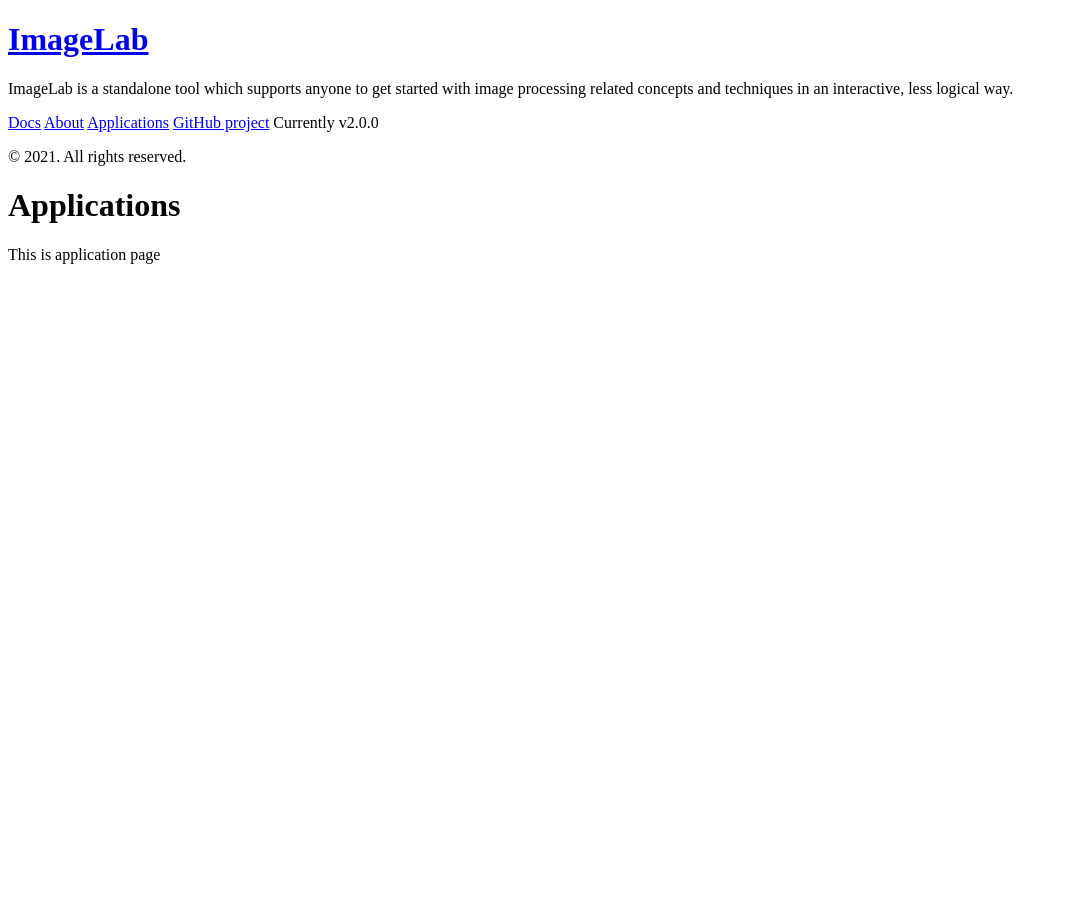
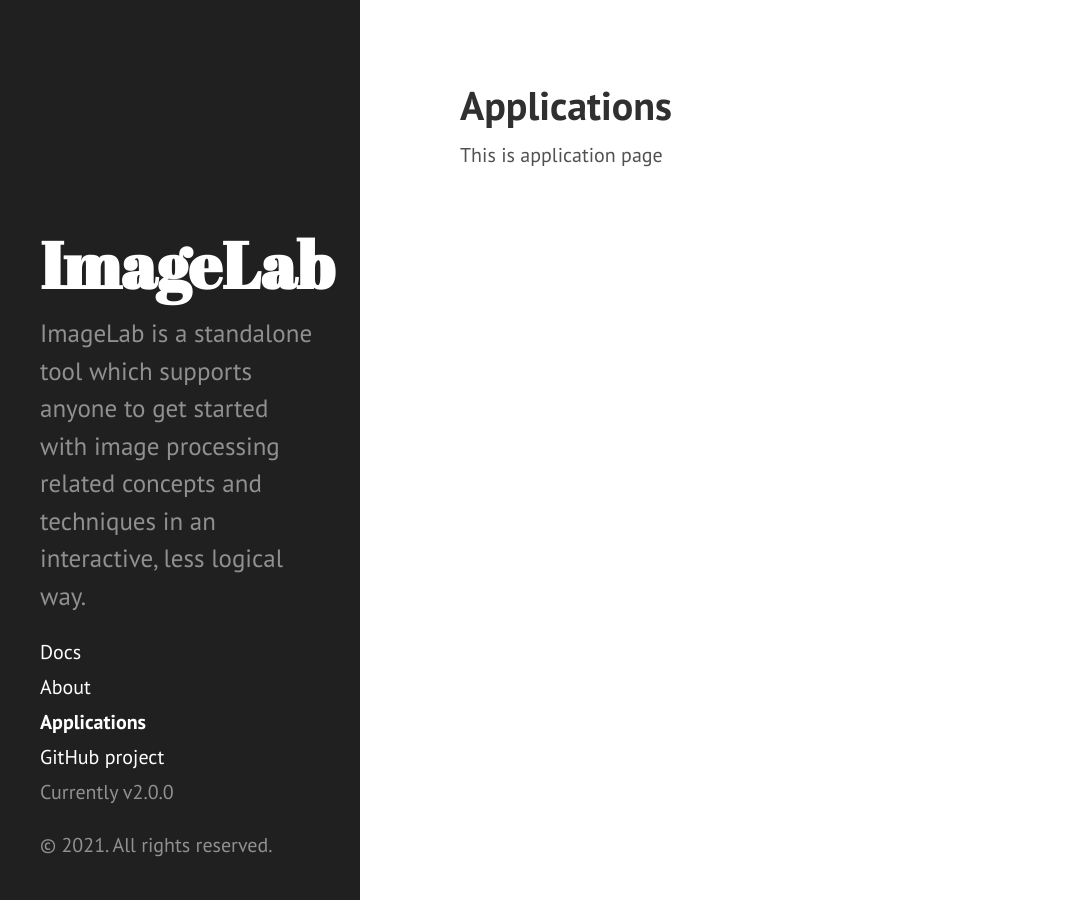
Before and after one commit to SahanDisa/Getting-Started-Jekyll-Documentation, a Jekyll site: the page built from application.md, in a window 1280 px wide. Shown: the whole page, without its empty margins (0-1068 px from the left). Built offline with Jekyll 4.4.1, drawn with Linux system fonts in a browser that asks for light colours; Markdown is read by kramdown in place of the engine named in the settings.

Commit message:
Update _config.yml

```diff
--- a/_config.yml
+++ b/_config.yml
@@ -22,7 +22,7 @@ description: 'ImageLab is a standalone tool which supports anyone to get started
 # For testing enable gh-page for your forked repo (point the /docs folder)
 # and use that URL instead.
 url: https://scorelab.github.io/ImageLab
-baseurl: Getting-Started-Jekyll-Documentation
+baseurl: /ImageLab
 
 author:
   name: 'SCoRE Lab'
```
